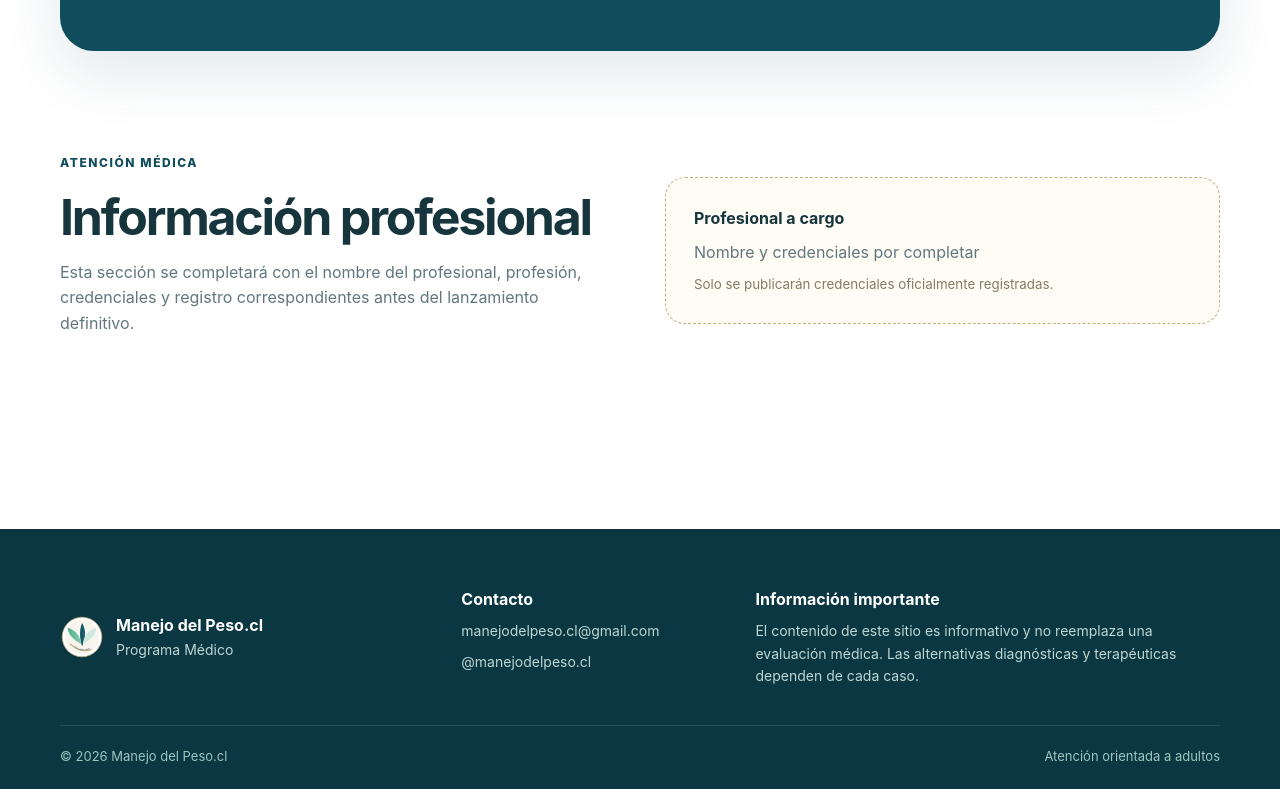
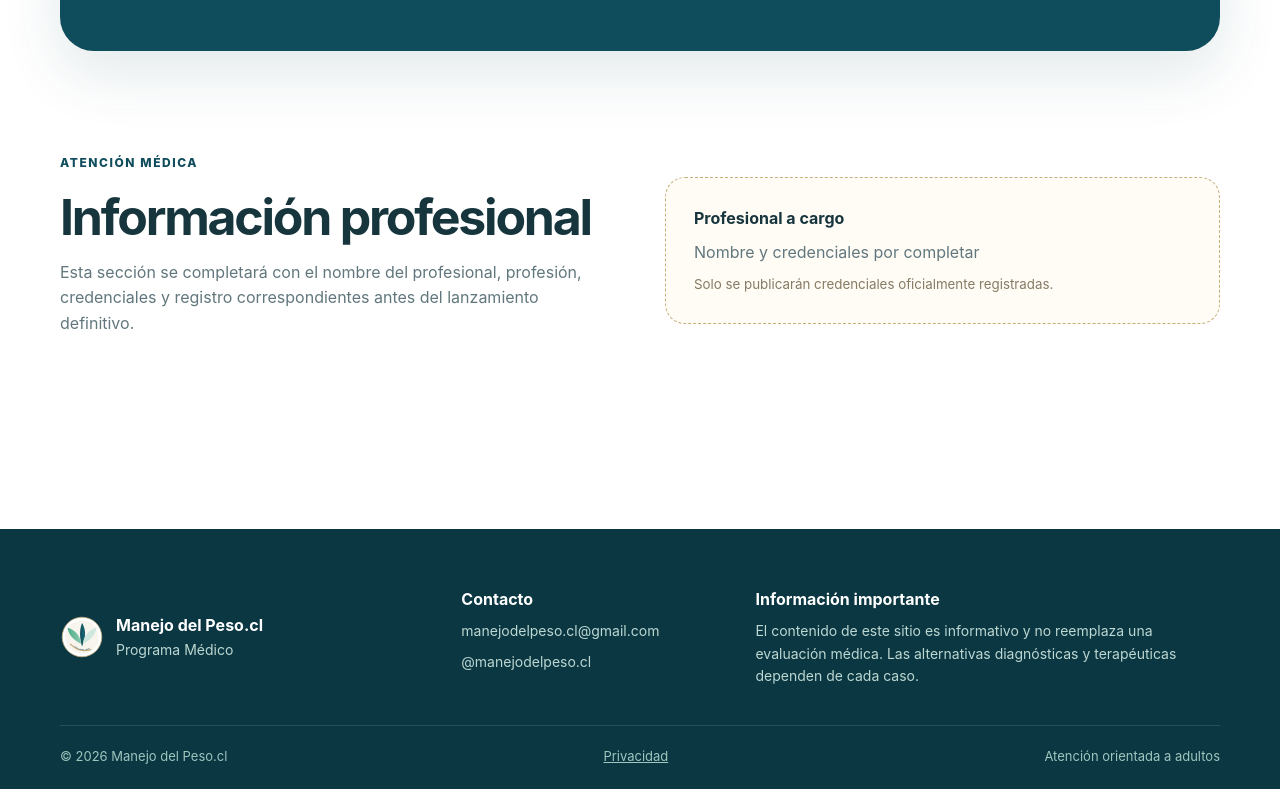
Before and after one commit to juanmaldonado-dev/manejodelpeso-cl, a plain HTML site: page index.html in a window 1280 px wide. Shown: the part 4599-5388 px from the top of the page. Drawn offline with Linux system fonts and the light colour scheme.

Commit message:
Link privacy policy from footer

```diff
--- a/index.html
+++ b/index.html
@@ -282,7 +282,7 @@
     </div>
     <div class="container footer-bottom">
       <span>© <span id="year"></span> Manejo del Peso.cl</span>
-      <span>Atención orientada a adultos</span>
+      <a href="privacidad.html">Privacidad</a><span>Atención orientada a adultos</span>
     </div>
   </footer>
 
```
